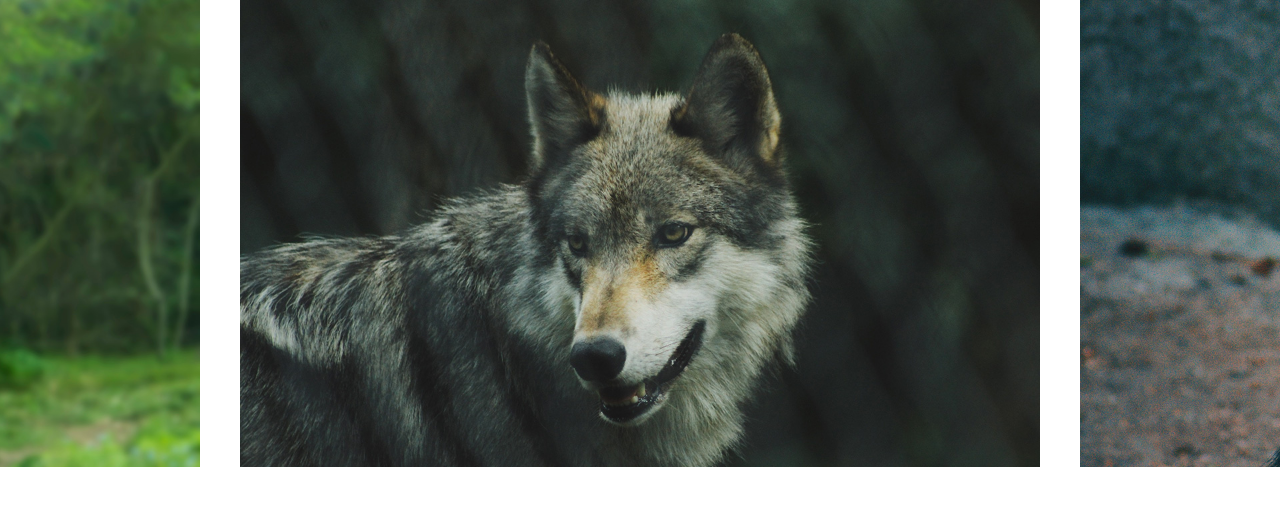
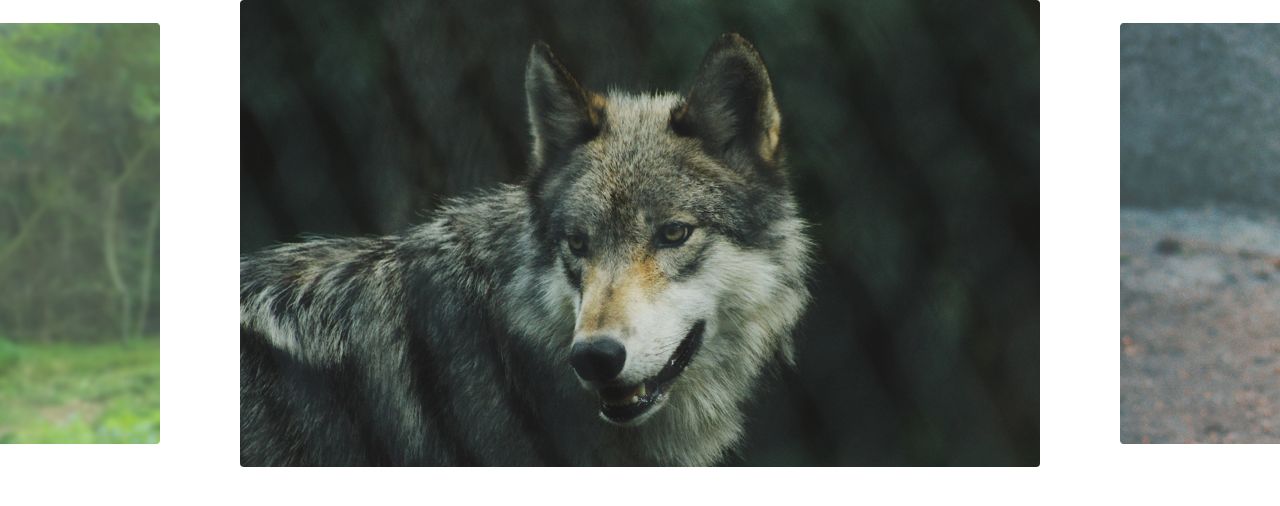
Before and after one commit to MartinsPereira/slides-Animais, a plain HTML site: page index.html in a window 1280 px wide. Drawn offline with Linux system fonts and the light colour scheme.

Commit message:
ajustes das configuraçoes resize

```diff
--- a/css/style.css
+++ b/css/style.css
@@ -17,6 +17,10 @@ img{
     display: flex;
 }
 
+.slide:hover{
+    will-change: transform;
+}
+
 .slide-wrapper{
     overflow: hidden;
 }
@@ -26,4 +30,14 @@ img{
     width: 80vw;
     max-width: 800px;
     margin: 0 20px;
+    opacity: 0.8;
+    border-radius: 4px;
+    overflow: hidden;
+    transform: scale(0.9);
+    transition: .4s;
 }
+
+.slide li.active{
+    opacity: 1;
+    transform: scale(1);
+}
--- a/js/slide.js
+++ b/js/slide.js
@@ -1,3 +1,5 @@
+import debounce from './debounce.js'
+
 export default class Slide {
     constructor(slide, wrapper){
         this.slide = document.querySelector(slide)
@@ -7,6 +9,7 @@ export default class Slide {
             startX: 0,
             movement: 0
         }
+        this.activeClass = 'active';
     }
 
     transition(active){
@@ -68,11 +71,7 @@ export default class Slide {
         this.wrapper.addEventListener('touchend', this.onEnd);
     }
 
-    bindEvents(){
-        this.onStart = this.onStart.bind(this);
-        this.onEnd = this.onEnd.bind(this);
-        this.onMove = this.onMove.bind(this);
-    }
+
 
     slidePosition(slide){
         const margin = (this.wrapper.offsetWidth - slide.offsetWidth) / 2
@@ -99,8 +98,13 @@ export default class Slide {
         const activeSlide = this.slideArray[index]
         this.moveSlide(activeSlide.position)
         this.slideIndexNav(index);
-        this.dist.finalPosition = activeSlide.position
-        console.log(this.index);
+        this.dist.finalPosition = activeSlide.position;
+        this.changeActiveClass();
+    }
+
+    changeActiveClass(){
+        this.slideArray.forEach(item => item.element.classList.remove(this.activeClass))
+        this.slideArray[this.index.active].element.classList.add(this.activeClass)
     }
 
     activePrevSlide(){
@@ -115,11 +119,33 @@ export default class Slide {
         }
     }
 
+    onResize(){
+        setTimeout(() => {
+            this.slidesConfig();
+            this.changeSlide(this.index.active)
+        },500)
+        this.slidesConfig();
+        this.changeSlide(this.index.active)
+    }
+
+    addResizeEvent(){
+        window.addEventListener('resize', this.onResize);
+    }
+
+
+    bindEvents(){
+        this.onStart = this.onStart.bind(this);
+        this.onEnd = this.onEnd.bind(this);
+        this.onMove = this.onMove.bind(this);
+        this.onResize = debounce(this.onResize.bind(this),200);
+    }
+
     init(){
         this.transition(true)
         this.bindEvents();
         this.addSlideEvents();
         this.slidesConfig();
+        this.addResizeEvent();
         return this;
     }
 }
```
